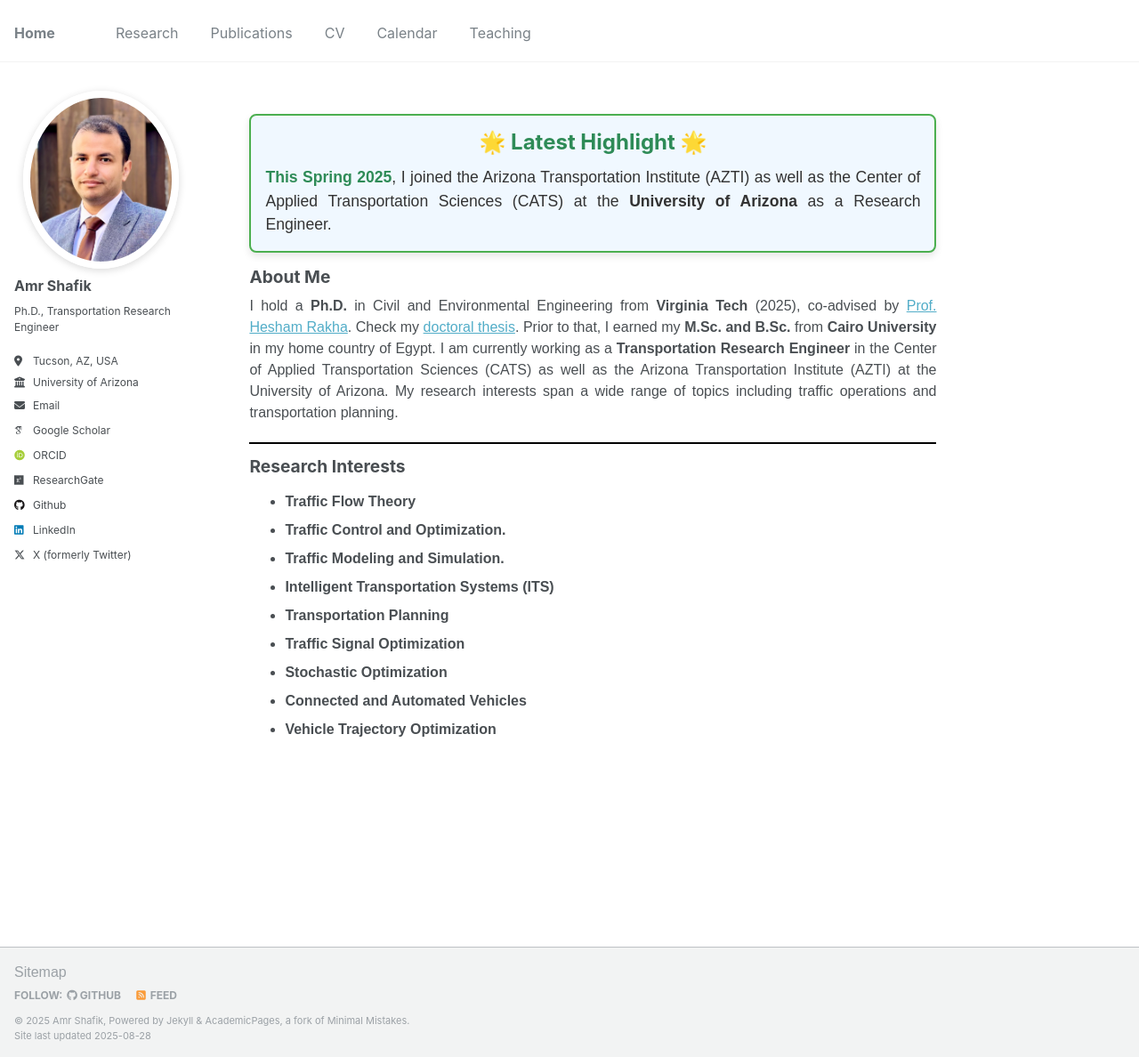
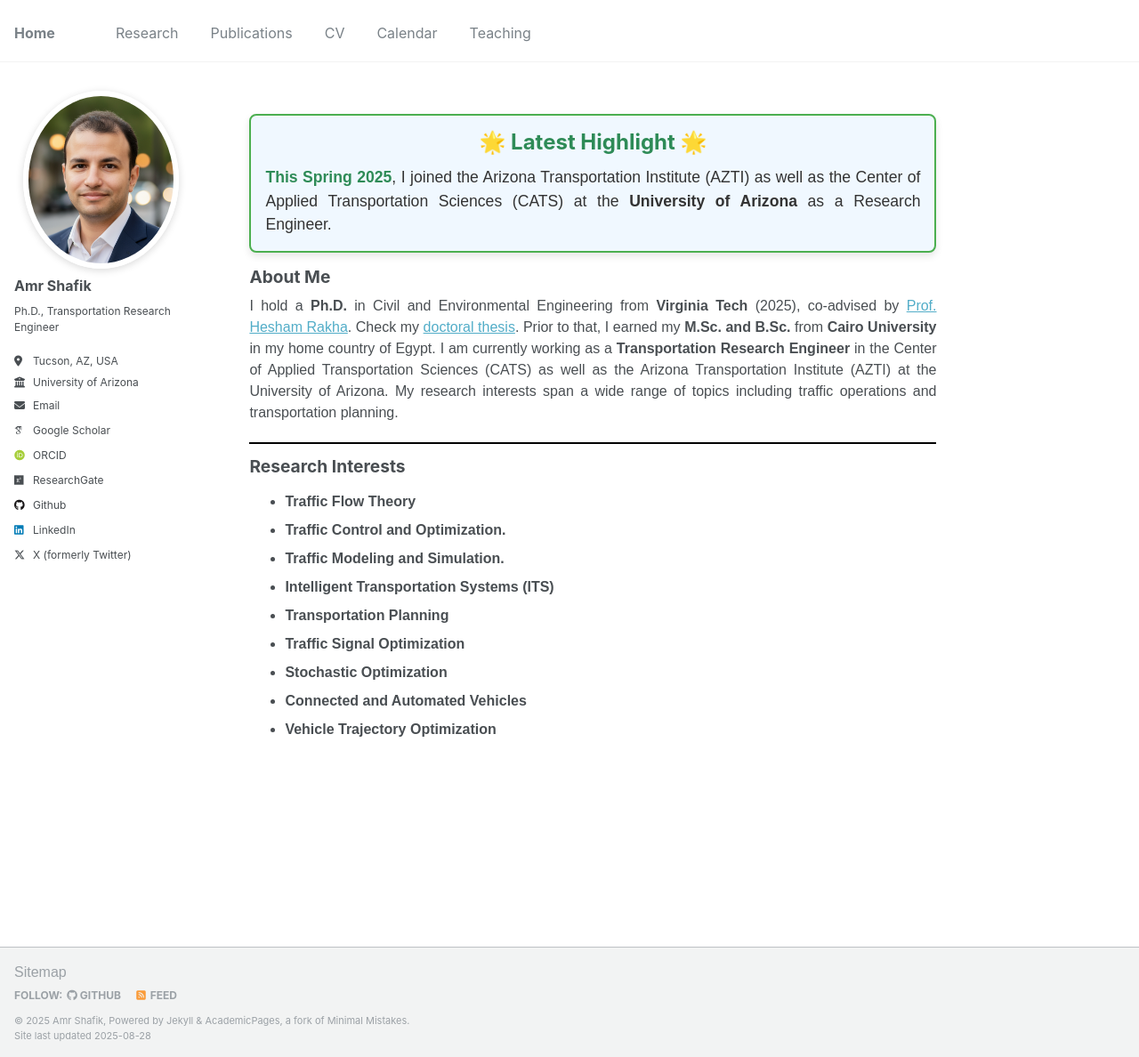
Before and after one commit to akshafik/amrshafik, a Jekyll site: the page built from _pages/about.md, in a window 1280 px wide and 1188 px high. Shown: the whole window at 89% size. Built offline with Jekyll 4.4.1, drawn with Linux system fonts in a browser that asks for light colours; some web fonts are replaced.

```diff
--- a/_config.yml
+++ b/_config.yml
@@ -81,7 +81,7 @@ analytics:
 # Site Author
 author:
   name             : "Amr Shafik"
-  avatar           : "ashafik_profile.jpg"
+  avatar           : "ashafik_hs.png"
   bio              : "Ph.D., Transportation Research Engineer"
   location         : "Tucson, AZ, USA"
   employer         : "University of Arizona"
```
Also changed, not shown: _pages/about.md (+1 -1 lines).
